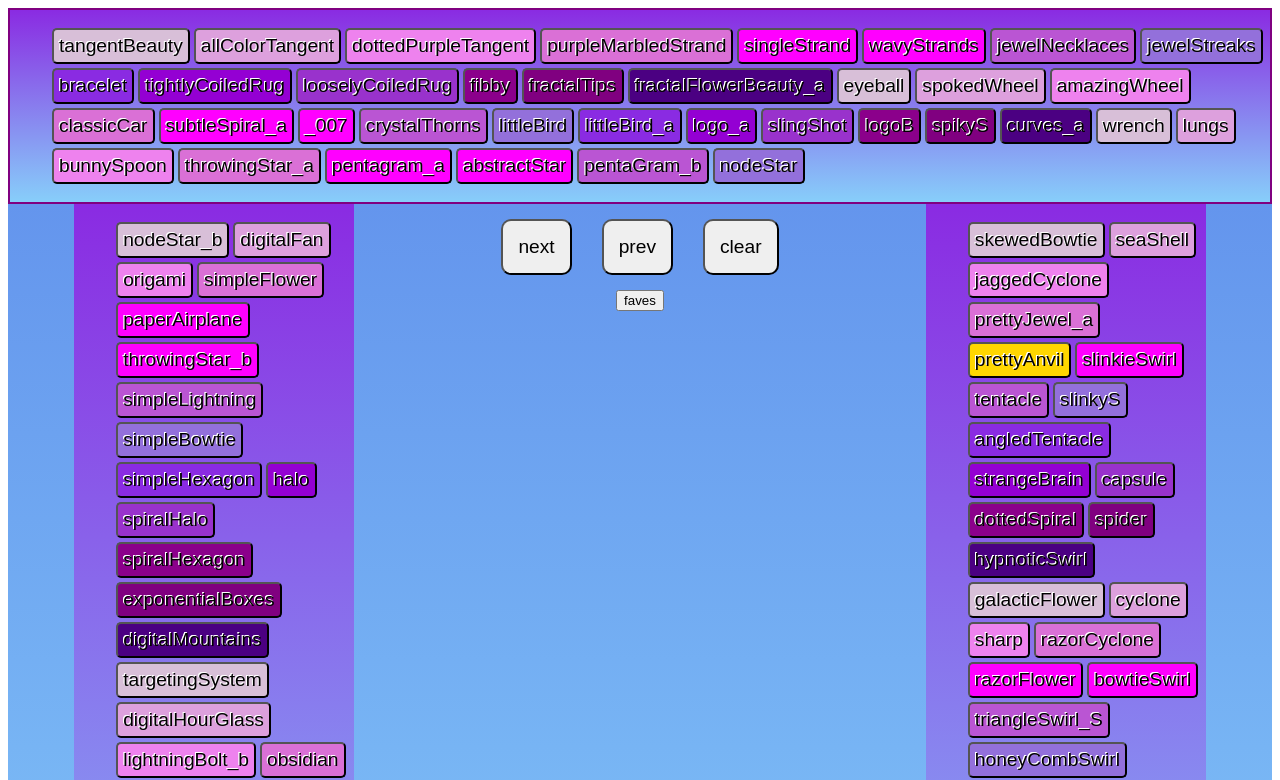
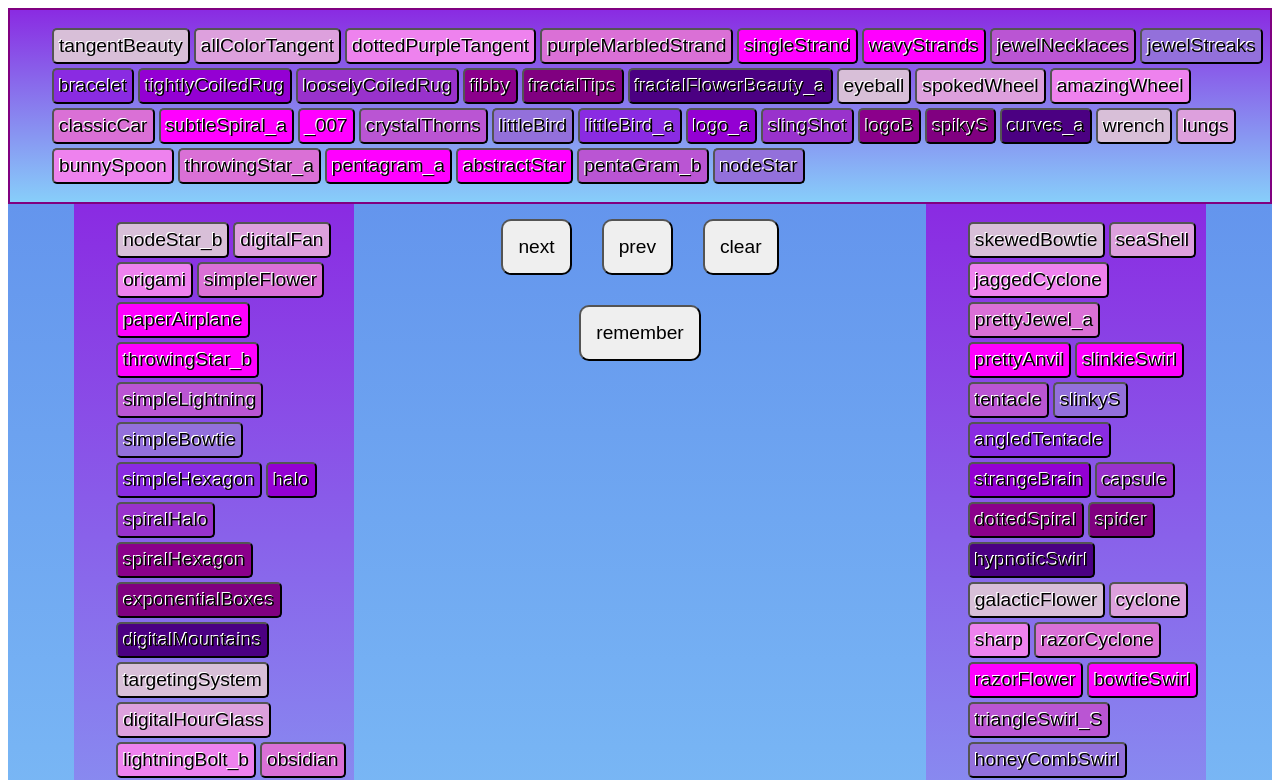
Before and after one commit to risingBirdSong/purple-play, a React (Create React App) app: page / in a window 1280 px wide. Shown: the top 780 px of the page. Built offline with nearby package versions, Linux system fonts and the light colour scheme.

Commit message:
hmm, off by one error in my golden arr

```diff
--- a/src/App.tsx
+++ b/src/App.tsx
@@ -289,8 +289,20 @@ interface buttonArgs {
 }
 
 function App(this: any) {
+
+  function getFromLocalStorage() {
+    let fromStorage: string[] = [];
+    for (let thing in window.localStorage) {
+      if (thing.slice(0, 4) === "save") {
+        let received = window.localStorage.getItem(thing) ?? "";
+        fromStorage = [...fromStorage, received]
+      }
+    }
+    return fromStorage;
+  }
+
   const [currentImageIndex, setCurrentImageIndex] = useState<null | number>(null);
-  const [goldenArr, setGoldenArr] = useState(["prettyAnvil"])
+  const [goldenArr, setGoldenArr] = useState(getFromLocalStorage());
   const [currentOption, setCurrentOption] = useState("");
 
   function nextImage() {
@@ -315,7 +327,6 @@ function App(this: any) {
   }
 
   const simpleHandler = (e: KeyboardEvent) => {
-    console.log("e", e)
     if (e.key === "ArrowRight") {
       nextImage();
     }
@@ -344,17 +355,21 @@ function App(this: any) {
             if (goldenArr.includes(str)) {
               return <button style={{ backgroundColor: "gold" }} onClick={() => {
                 setCurrentImageIndex(idxReference);
-                let copyOfGold = goldenArr.filter(thing => thing !== str);
+                const copyOfGold = goldenArr.filter(thing => thing !== str);
                 setGoldenArr(copyOfGold);
+                console.log("golden arr", goldenArr);
               }
               }
               >{str}</button>
             }
             else if (!goldenArr.includes(str)) {
+              //here
               return <button style={{ backgroundColor: purples[idx % purples.length] }} onClick={() => {
                 setCurrentImageIndex(idxReference);
-                let copyOfGold = [...goldenArr, str];
+                const copyOfGold = [str, ...goldenArr];
+                console.log("copy of gold", copyOfGold);
                 setGoldenArr(copyOfGold);
+                console.log("golden arr", goldenArr);
               }
               }>{str}</button>
             }
@@ -404,7 +419,14 @@ function App(this: any) {
             }} className="bigButtons">clear</button>
           </div>
           <div className="favesContainer">
-            <button onClick={() => { console.log("your faves") }}> faves</button>
+            <button className="bigButtons" onClick={() => {
+              let idx = 0
+              for (let goldie of goldenArr) {
+                window.localStorage.setItem(`save-${idx}`, goldie);
+                idx++;
+              }
+
+            }}> remember</button>
           </div>
         </div>
         {buttonManufacturer({ clsNm: "buttonContainerRight", buttonArr: rightOptionStrings })}
```
